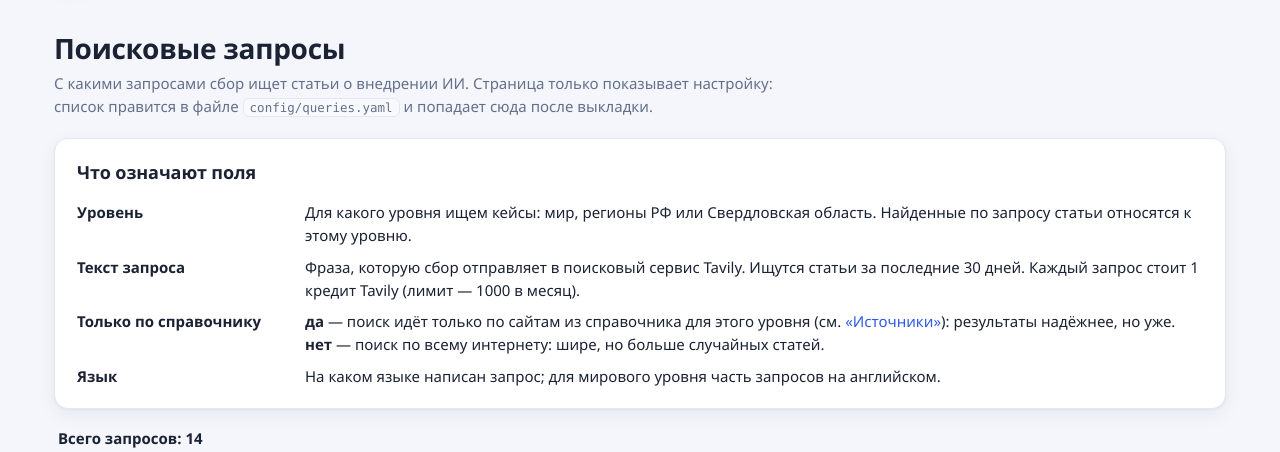
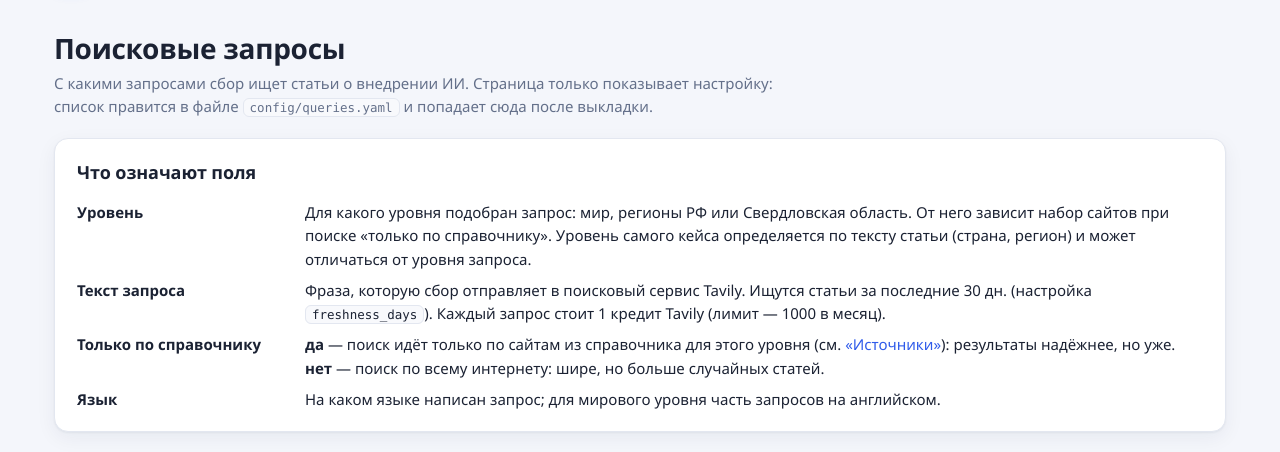
Before and after one commit to LARCH1K/aiDigest, a Flask app: page /queries in a window 1280 px wide. Shown: the part 60-512 px from the top of the page. Run offline with Flask 3, Linux system fonts and the light colour scheme; parts of the project's set-up code (start-up, migrations or seed data) failed here and were passed over.

Commit message:
fix(web): точные пояснения на страницах запросов и источников по итогам ревью
Co-Authored-By: Claude Opus 5.5 <noreply@anthropic.com>

```diff
--- a/config/sources.yaml
+++ b/config/sources.yaml
@@ -1,5 +1,5 @@
 # Справочник источников. Меняется редко, правится вручную.
-# level: мир | регионы РФ | Свердловская область | null (подходит всем уровням)
+# level: мир | регионы РФ | Свердловская область | null (общероссийский: подходит регионам РФ и Свердловской области)
 # reliability: высокая | средняя | низкая
 # source_type: официальная | статистика | кейсы | аналитика рынка | СМИ
 # Основа — материалы «Аналитики» (Вводные данные/md/). Решения спеки: Reuters и «Цифровой регион» — средняя.
--- a/src/aidigest_web/config_pages.py
+++ b/src/aidigest_web/config_pages.py
@@ -6,7 +6,7 @@ from pathlib import Path
 import yaml
 from flask import Flask, current_app, render_template, request
 
-from aidigest.config import QuerySpec, load_queries
+from aidigest.config import QuerySpec, Settings, load_queries, load_settings
 from aidigest.models import Level
 from aidigest.registry import SourceInfo, SourceRegistry
 from aidigest_web.views import RELIABILITY_ORDER, reliability_rank
@@ -51,7 +51,12 @@ def init(app: Flask) -> None:
             items, error = load_queries(path), None
         except _CONFIG_ERRORS as e:
             items, error = [], f"Не удалось прочитать {path.name}: {type(e).__name__}."
-        return render_template("queries.html", groups=group_queries(items), total=len(items), error=error)
+        try:
+            freshness = load_settings(_config_path("settings.yaml")).freshness_days
+        except _CONFIG_ERRORS:
+            freshness = Settings().freshness_days
+        return render_template("queries.html", groups=group_queries(items), total=len(items), error=error,
+                               freshness_days=freshness)
 
     @app.route("/sources")
     def sources():
--- a/src/aidigest_web/templates/help.html
+++ b/src/aidigest_web/templates/help.html
@@ -61,7 +61,7 @@
 
 <section class="card">
   <h2>Достоверность и «В базе с»</h2>
-  <p><b>Достоверность</b> — лучшая оценка среди всех источников кейса: если хотя бы одна статья с сайта высокой достоверности, стоит <span class="pill pill-ok">высокая</span>. Оценки берутся из <a href="/sources">справочника источников</a>. <span class="pill pill-muted">нет оценённых</span> — ни одного сайта кейса нет в справочнике; цифры такого кейса стоит перепроверить.</p>
+  <p><b>Достоверность</b> — лучшая оценка среди всех источников кейса: если хотя бы одна статья с сайта высокой достоверности, стоит <span class="pill pill-ok">высокая</span>. Оценки берутся из <a href="/sources">справочника источников</a> в момент сбора: правка справочника не меняет уже собранные кейсы. <span class="pill pill-muted">нет оценённых</span> — ни одного сайта кейса нет в справочнике; цифры такого кейса стоит перепроверить.</p>
   <p><b>В базе с</b> — дата, когда кейс впервые попал в базу. Это не дата публикации статьи: при повторных сборах кейс может дополняться, а дата остаётся прежней.</p>
   <p>С какими запросами идёт поиск, показано на странице <a href="/queries">«Запросы»</a>.</p>
 </section>
--- a/src/aidigest_web/templates/queries.html
+++ b/src/aidigest_web/templates/queries.html
@@ -11,9 +11,9 @@
   <h2>Что означают поля</h2>
   <dl class="field-help">
     <dt>Уровень</dt>
-    <dd>Для какого уровня ищем кейсы: мир, регионы РФ или Свердловская область. Найденные по запросу статьи относятся к этому уровню.</dd>
+    <dd>Для какого уровня подобран запрос: мир, регионы РФ или Свердловская область. От него зависит набор сайтов при поиске «только по справочнику». Уровень самого кейса определяется по тексту статьи (страна, регион) и может отличаться от уровня запроса.</dd>
     <dt>Текст запроса</dt>
-    <dd>Фраза, которую сбор отправляет в поисковый сервис Tavily. Ищутся статьи за последние 30 дней. Каждый запрос стоит 1 кредит Tavily (лимит — 1000 в месяц).</dd>
+    <dd>Фраза, которую сбор отправляет в поисковый сервис Tavily. Ищутся статьи за последние {{ freshness_days }} дн. (настройка <code>freshness_days</code>). Каждый запрос стоит 1 кредит Tavily (лимит — 1000 в месяц).</dd>
     <dt>Только по справочнику</dt>
     <dd><b>да</b> — поиск идёт только по сайтам из справочника для этого уровня (см. <a href="/sources">«Источники»</a>): результаты надёжнее, но уже. <b>нет</b> — поиск по всему интернету: шире, но больше случайных статей.</dd>
     <dt>Язык</dt>
--- a/src/aidigest_web/templates/sources.html
+++ b/src/aidigest_web/templates/sources.html
@@ -12,9 +12,9 @@
     <dt>Название и домены</dt>
     <dd>Источник и его сайты. Статья с любого из этих доменов (и их поддоменов) получает оценку источника.</dd>
     <dt>Уровень</dt>
-    <dd>Для какого уровня кейсов источник используется в поиске «только по справочнику» (см. <a href="/queries">«Запросы»</a>). «{{ level_label(None) }}» — общероссийский источник, подходит обоим российским уровням.</dd>
+    <dd>Для какого уровня запросов источник используется в поиске «только по справочнику» (см. <a href="/queries">«Запросы»</a>). «{{ level_label(None) }}» — общероссийский источник, подходит обоим российским уровням. Оценка достоверности при этом применяется к кейсам любого уровня.</dd>
     <dt>Достоверность</dt>
-    <dd><b>высокая</b> — официальные и проверенные источники: госорганы, статистика, международные организации. <b>средняя</b> — отраслевые СМИ, витрины кейсов, аналитика компаний. <b>низкая</b> — источники, которым без перепроверки доверять нельзя. Оценки взяты из материалов команды «Аналитика». Сайт, которого нет в справочнике, получает <b>не оценена</b> — такой кейс помечается флагом.</dd>
+    <dd><b>высокая</b> — официальные и проверенные источники: госорганы, статистика, международные организации. <b>средняя</b> — отраслевые СМИ, витрины кейсов, аналитика компаний. <b>низкая</b> — источники, которым без перепроверки доверять нельзя. Основа — материалы команды «Аналитика»; часть оценок (источники Свердловской области, спорные Reuters и «Цифровой регион») выставила команда разработки — их стоит согласовать. Сайт, которого нет в справочнике, получает <b>не оценена</b> — такой кейс помечается флагом. Оценка ставится в момент сбора: правка справочника не меняет уже собранные кейсы.</dd>
     <dt>Тип информации</dt>
     <dd><b>официальная</b> — документы и новости госорганов; <b>статистика</b> — данные и исследования; <b>кейсы</b> — описания внедрений; <b>аналитика рынка</b> — обзоры и прогнозы; <b>СМИ</b> — новости.</dd>
     <dt>Обновление</dt>
```
Also changed, not shown: tests/web/test_config_pages.py (+11 -1 lines), tests/web/test_pages.py (+1 -1 lines).
